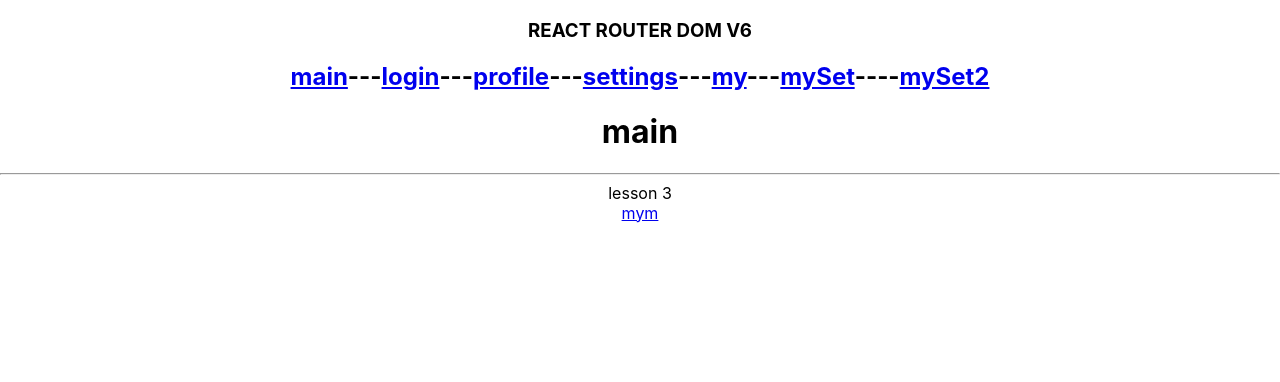
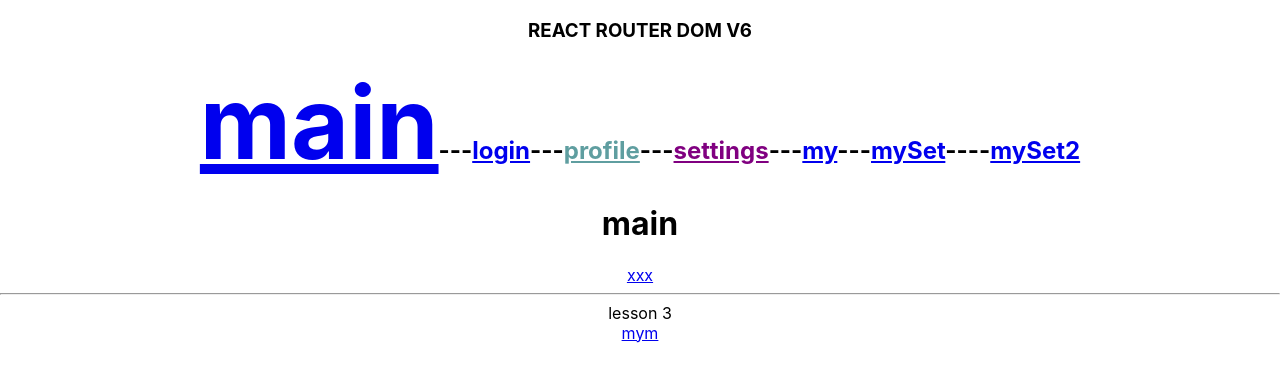
Before and after one commit to kroxaGAN/router_dom, a React (Create React App) app: page / in a window 1280 px wide. Shown: the top 382 px of the page. Built offline with nearby package versions, Linux system fonts and the light colour scheme.

Commit message:
reference color and same

```diff
--- a/src/App.css
+++ b/src/App.css
@@ -28,6 +28,18 @@
     color: #61dafb;
 }
 
+.def {
+    color: purple;
+}
+
+.act {
+    color: chartreuse;
+    font-size: 60px;
+}
+.active{
+    font-size: 100px;
+}
+
 @keyframes App-logo-spin {
     from {
         transform: rotate(0deg);
--- a/src/App.tsx
+++ b/src/App.tsx
@@ -3,9 +3,9 @@
 import {NavLink, Outlet, Route, Routes, useParams} from "react-router-dom";
 
 function App() {
-    const Mym=()=>{
-        const params=useParams<'id'|'s'>()
-        const some=params
+    const Mym = () => {
+        const params = useParams<'id' | 's'>()
+        const some = params
         console.log(some)
         return <div>MYM</div>
     }
@@ -15,8 +15,16 @@
             <h2>
                 <NavLink to={'/'}>main</NavLink>---
                 <NavLink to={'/login'}>login</NavLink>---
-                <NavLink to={'/profile'}>profile</NavLink>---
-                <NavLink to={'/profile/settings'}>settings</NavLink>---
+                <NavLink
+                    to={'/profile'}
+                    // style={{color: 'cadetblue'}}
+                    style={(params)=>{
+                        return {color:  params.isActive ? 'red' : 'cadetblue'}
+                    }}
+                >profile</NavLink>---
+                <NavLink to={'/profile/settings'}
+                 className={(params)=>params.isActive ? 'act':'def'}
+                >settings</NavLink>---
                 {/*<NavLink to={'/profile/set'}>set</NavLink>*/}
                 <NavLink to={'/my'}>my</NavLink>---
                 <NavLink to={'/my/set'}>mySet</NavLink>----
@@ -50,6 +58,11 @@
                 </Route>
 
             </Routes>
+            <a
+                href={'/'}
+            target={'_blank'}
+                rel={'111'}
+            >xxx</a>
             <div>
                 <hr></hr>
                 lesson 3
```
Lines whose indentation alone changed are shown as unchanged.
